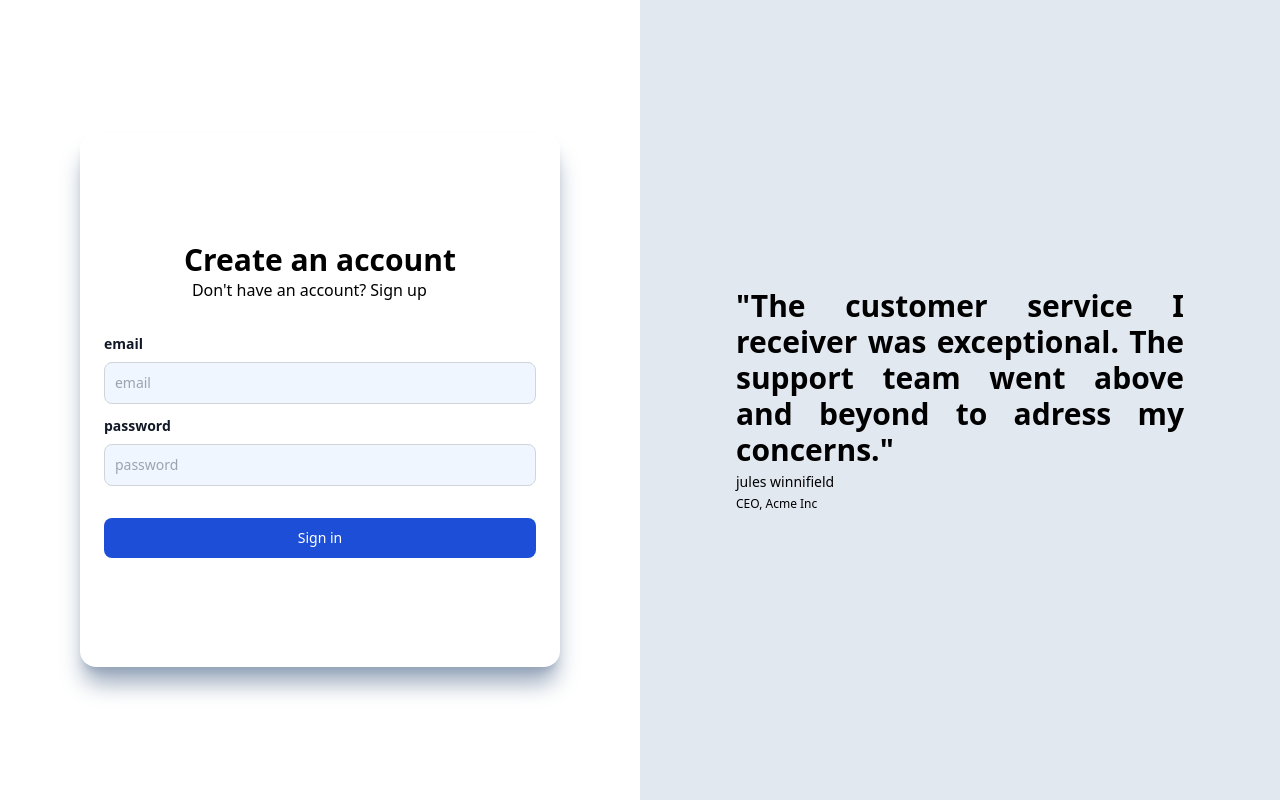
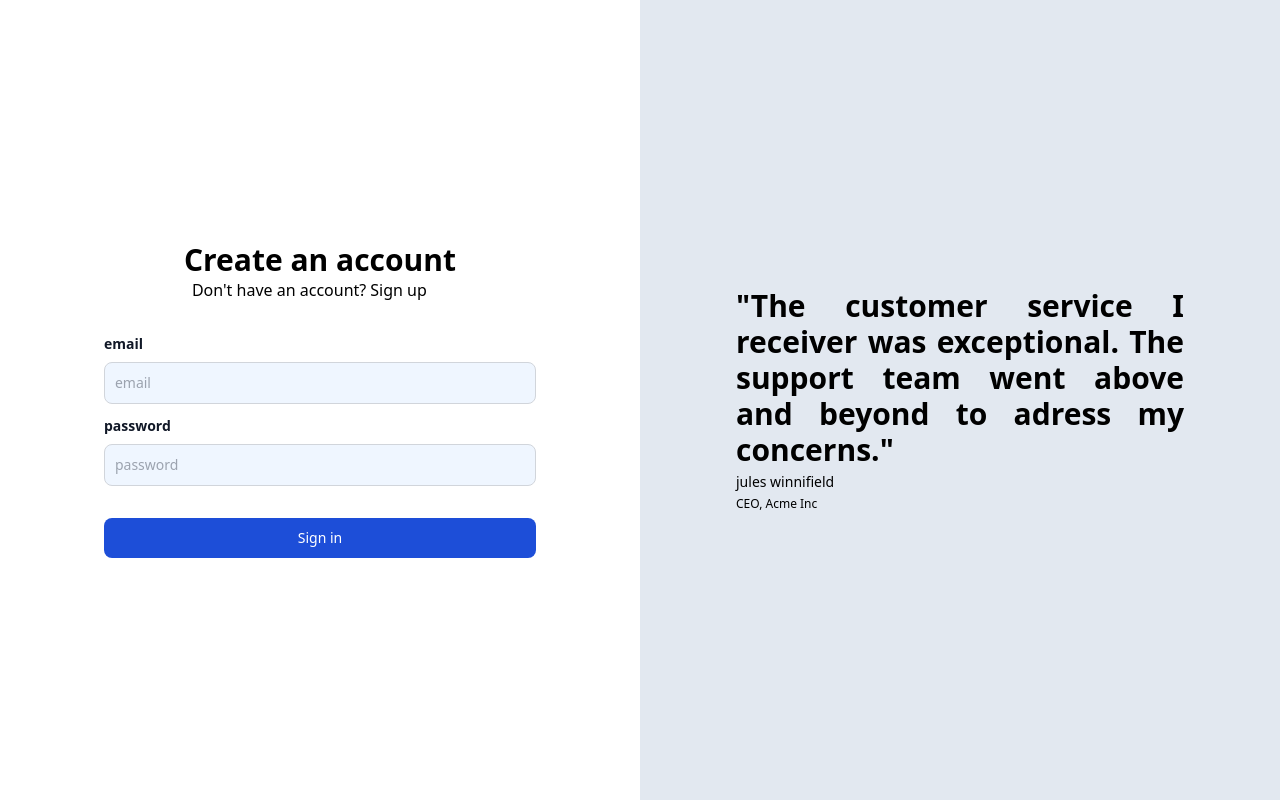
Before and after one commit to sahil262002/mediumweb, a React (Vite) app in the folder frontend/: page /signin in a window 1280 px wide. Built offline with nearby package versions, Linux system fonts and the light colour scheme.

Commit message:
auth card shadow removed

```diff
--- a/frontend/src/components/Auth.tsx
+++ b/frontend/src/components/Auth.tsx
@@ -26,7 +26,7 @@ export function Auth({ type }: { type: "signup" | "signin" }) {
     }
     return <div className=" h-screen flex justify-center flex-col ">
 
-        <div className="flex flex-col justify-center  mx-20 h-4/6 shadow-xl shadow-slate-400 rounded-2xl ">
+
 
             <div className="flex justify-center ">
                 <div>
@@ -67,7 +67,7 @@ export function Auth({ type }: { type: "signup" | "signin" }) {
                         {type === "signin" ? "Sign in" : "Sign up"}</button>
                 </div>
             </div>
-        </div>
+
 
     </div>
 }
```
